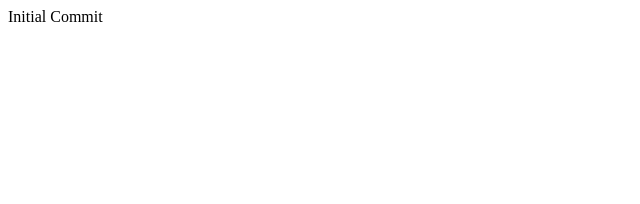
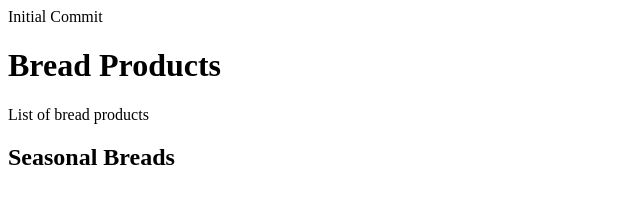
Before and after one commit to SandeepGadde/BreadProject, a plain HTML site: page WebContent/index.html in a window 1280 px wide. Shown: the whole page, without its empty margins (0-640 px from the left). Drawn offline with Linux system fonts and the light colour scheme.

Commit message:
added seasonal breads

```diff
--- a/WebContent/index.html
+++ b/WebContent/index.html
@@ -6,5 +6,9 @@
 </head>
 <body>
 	Initial Commit
+
+	<h1>Bread Products</h1>
+	<p>List of bread products</p>
+	<h2>Seasonal Breads</h2>
 </body>
 </html>
```
